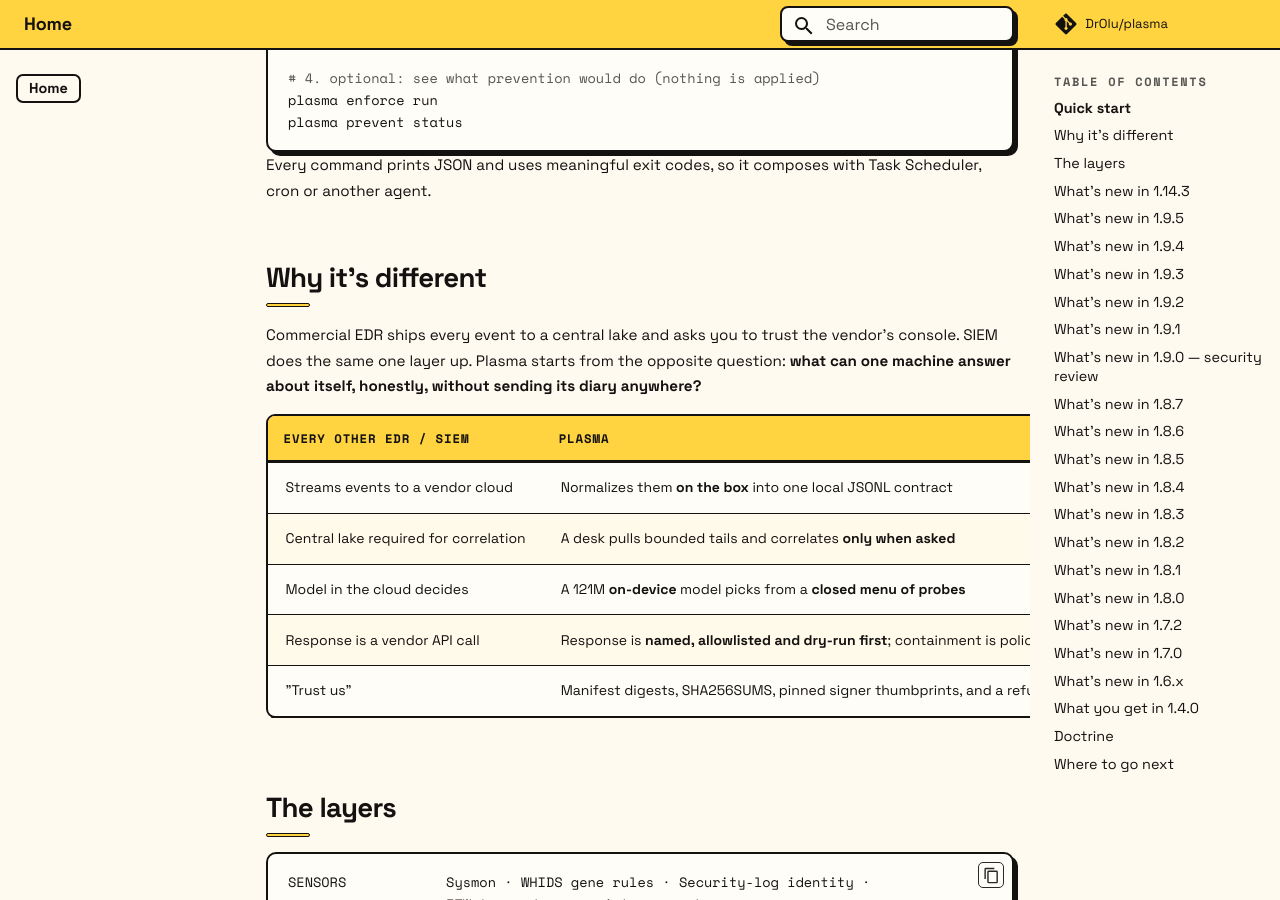
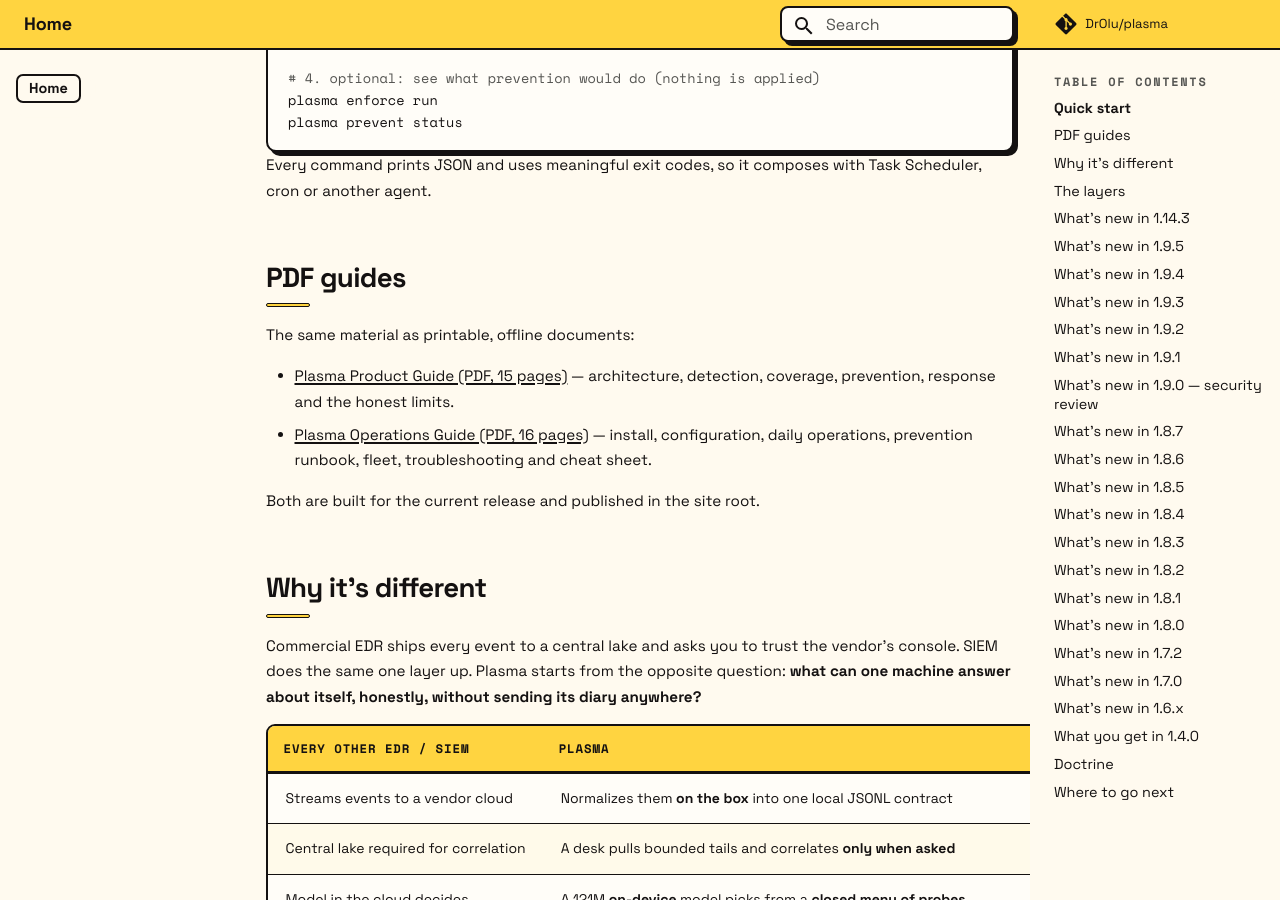
Before and after one commit to DrOlu/plasma, an MkDocs documentation site: the page built from docs/index.md, in a window 1280 px wide and 900 px high, scrolled down 1803 px. Built offline with MkDocs 1.6.1 and Material for MkDocs 9.7.7, drawn with Linux system fonts in a browser that asks for light colours; comment, search, counter and statistics services are not loaded.

Commit message:
docs: publish the PDF guides in the site root (#19)
- copy the Product and Operations guides into docs/ so mkdocs serves them
  at /plasma/Plasma_Product_Guide.pdf and /plasma/Plasma_Operations_Guide.pdf
- add a PDF documentation section to the website with both downloads
- link both PDFs from the docs landing page and the site footer

```diff
--- a/docs/index.md
+++ b/docs/index.md
@@ -59,6 +59,18 @@ plasma prevent status
 
 Every command prints JSON and uses meaningful exit codes, so it composes
 with Task Scheduler, cron or another agent.
+
+## PDF guides
+
+The same material as printable, offline documents:
+
+- [Plasma Product Guide (PDF, 15 pages)](Plasma_Product_Guide.pdf) — architecture,
+  detection, coverage, prevention, response and the honest limits.
+- [Plasma Operations Guide (PDF, 16 pages)](Plasma_Operations_Guide.pdf) —
+  install, configuration, daily operations, prevention runbook, fleet,
+  troubleshooting and cheat sheet.
+
+Both are built for the current release and published in the site root.
 
 ## Why it's different
 
```
Also changed, not shown: website/index.html (+28 -0 lines), 2 other files.
